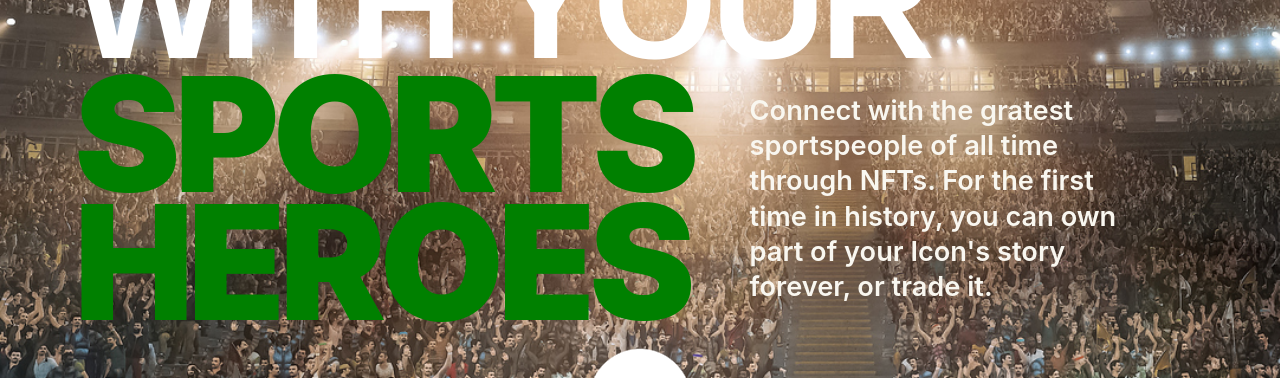
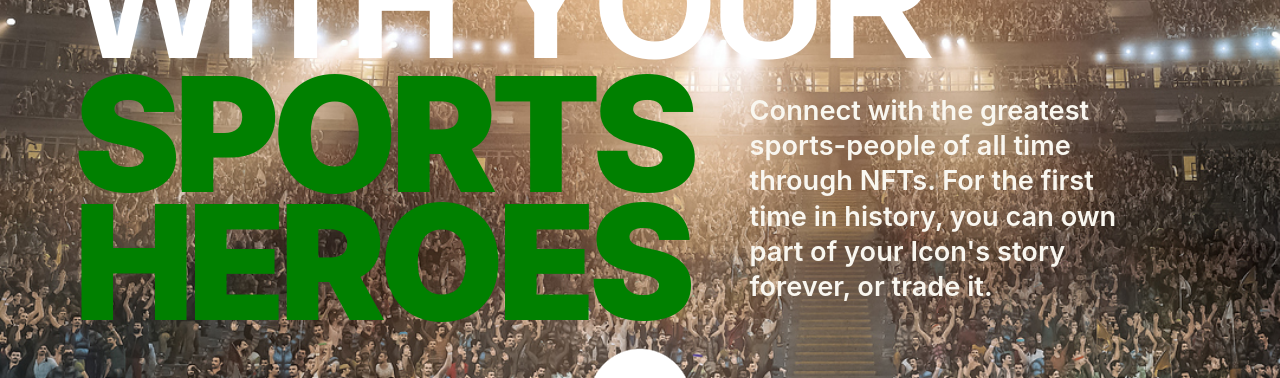
Before and after one commit to roberte777/nft, a Next.js app: page / in a window 1280 px wide. Shown: the part 276-654 px from the top of the page. Built offline with nearby package versions, Linux system fonts and the light colour scheme.

Commit message:
Fixed greatest spelling issue

```diff
--- a/pages/index.js
+++ b/pages/index.js
@@ -101,7 +101,7 @@ export default function Home() {
                     SPORTS <br /> HEROES
                   </div>
                   <div className={styles.smalltext}>
-                    Connect with the gratest sportspeople of all time through NFTs.
+                    Connect with the greatest sports-people of all time through NFTs.
                     For the first time in history, you can own part of your Icon&apos;s story
                     forever, or trade it.
                   </div>
```
